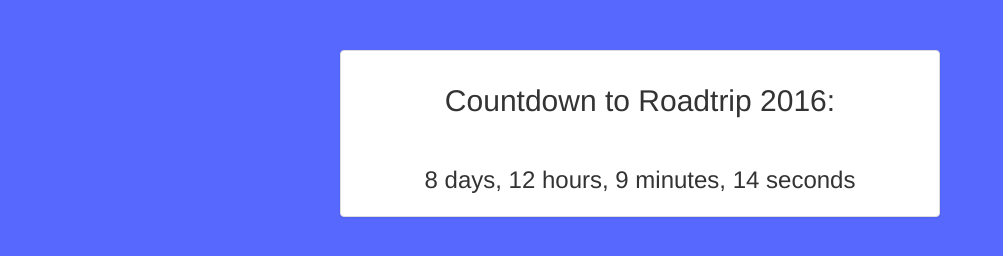
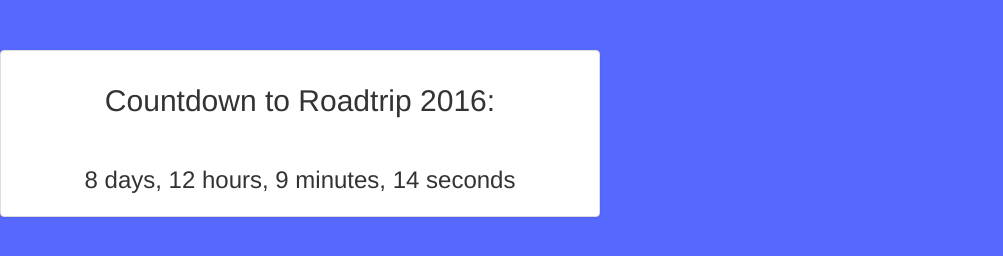
Before and after one commit to GalOshri/PersonalWebsite, a plain HTML site: page roadtrip/index.html in a window 1280 px wide. Shown: the whole page, without its empty margins (0-1003 px from the left). Drawn offline with nearby package versions, Linux system fonts and the light colour scheme.

Commit message:
Try this

```diff
--- a/roadtrip/index.html
+++ b/roadtrip/index.html
@@ -16,7 +16,7 @@
 <body style="background-color:#5768ff;">
         <script src="http://ajax.googleapis.com/ajax/libs/jquery/1.11.0/jquery.min.js" type="text/javascript"></script>
 
-	<div class="thumbnail" style="text-align:center; width:95%; max-width:600px; margin-left:auto; margin-right:auto; margin-top:50px" >
+	<div class="thumbnail" style="text-align:center; width:95%; max-width:600px;  margin-top:50px" >
 
       <div class="caption">
 		  <h2>Countdown to Roadtrip 2016:</h2>
```
